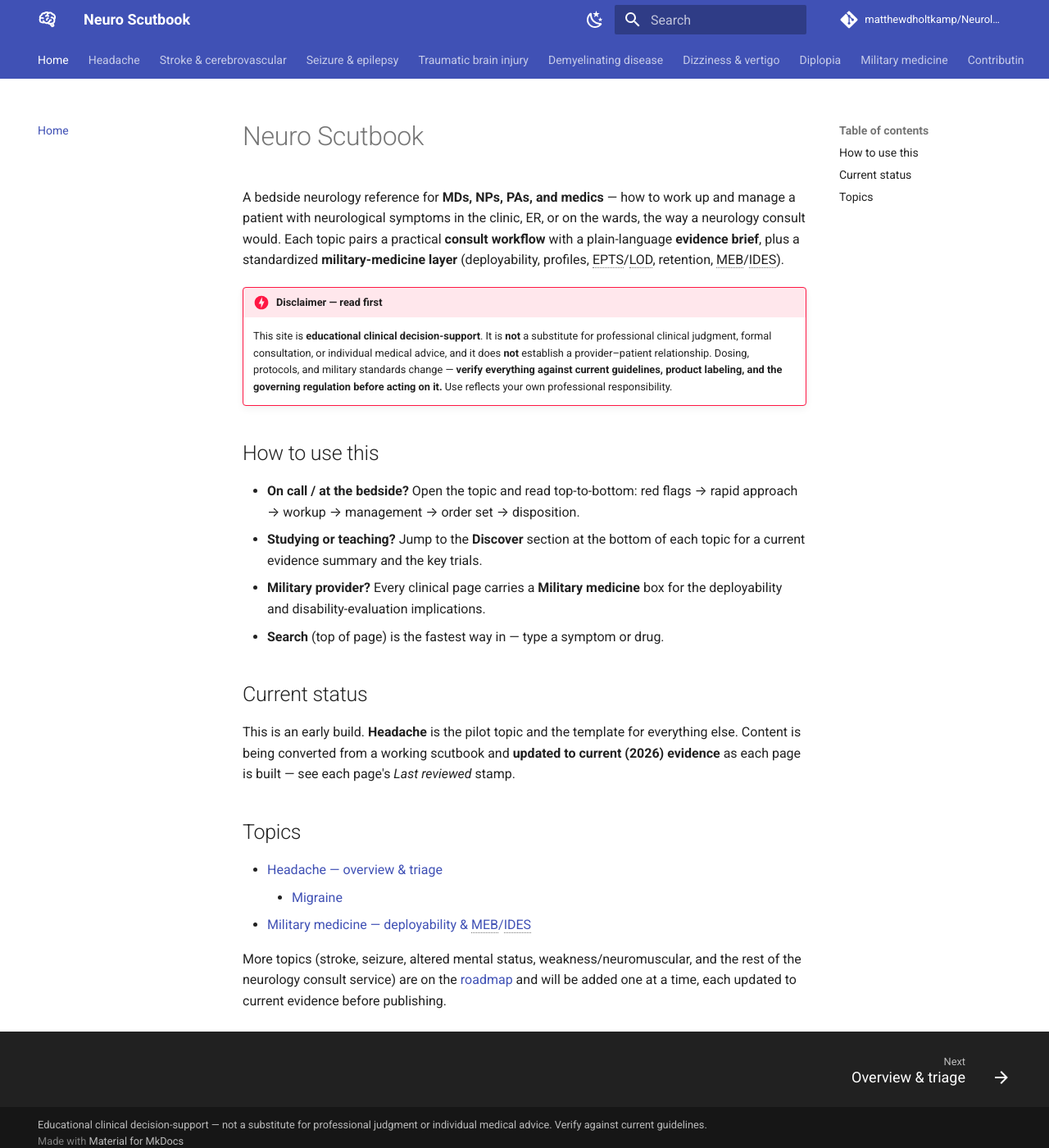
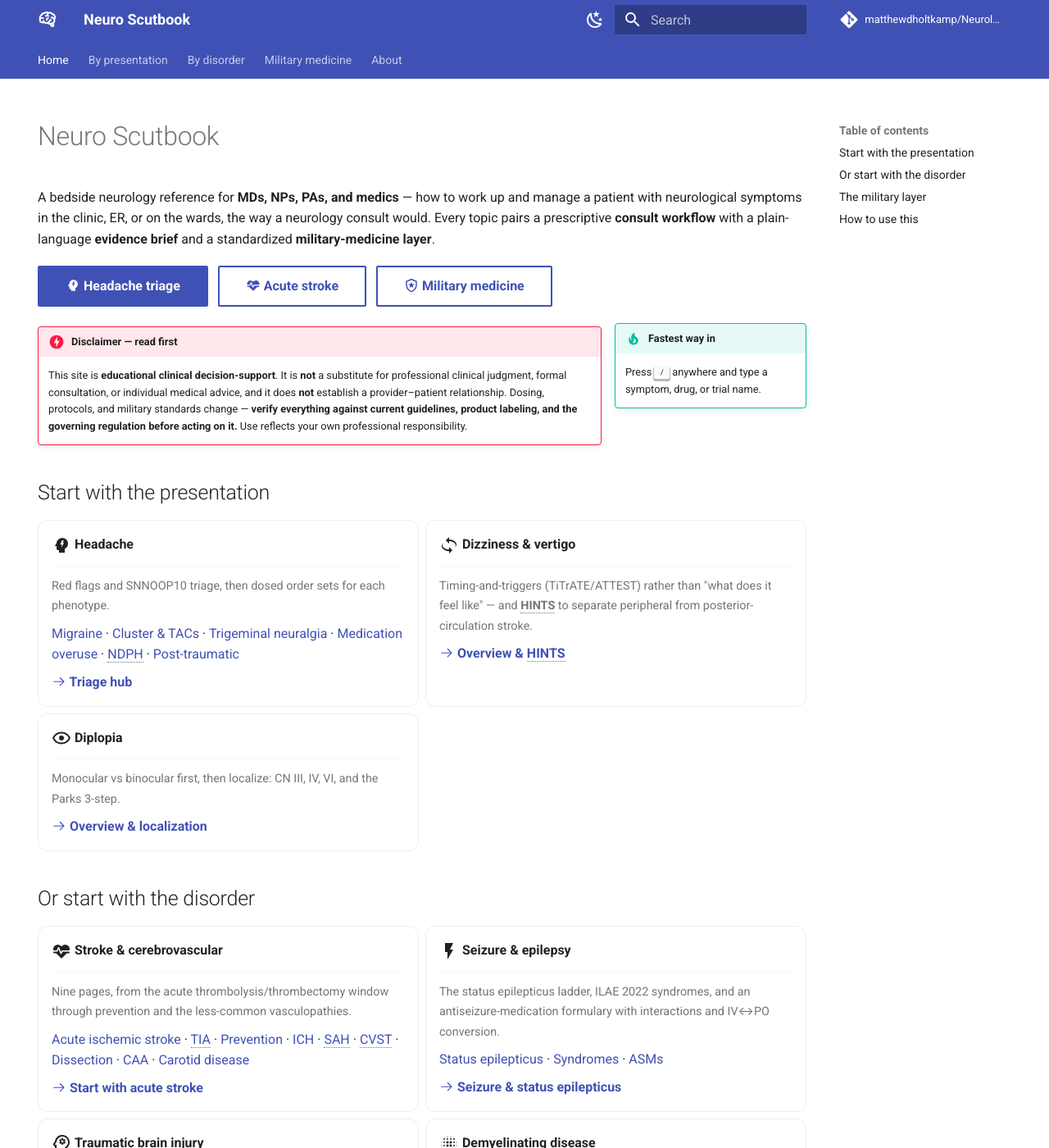
Before and after one commit to matthewdholtkamp/Neurology, an MkDocs documentation site: the page built from docs/index.md, in a window 1280 px wide and 1400 px high. Shown: the whole window at 82% size. Built offline with MkDocs 1.6.1 and Material for MkDocs 9.7.7, drawn with Linux system fonts in a browser that asks for light colours; comment, search, counter and statistics services are not loaded; some of the changed text lies outside the part shown.

Commit message:
Home page rebuild + collapse nav from 10 tabs to 5
Two problems: the top nav had ten sections competing for one line, and the
home page was badly stale — it still described the site as "an early build"
with "Headache as the pilot topic" and listed two topics when there are 37.

Nav restructured around how a consult actually starts:

  Home / By presentation / By disorder / Military medicine / About

"By presentation" holds headache, dizziness, and diplopia — the symptom a
patient arrives with. "By disorder" holds stroke, seizure, TBI, and
demyelinating disease. This scales: the roadmap's coma/AMS/radiculopathy
pages slot under presentation, and MG/dementia/movement under disorder,
without ever adding another top-level tab.

Home page rebuilt as a card grid so the whole site is visible at a glance
instead of buried in nav. Each card names its sub-pages as direct links, so
a specific page is one click from the landing page rather than two. Also
closes the roadmap's open "quick reference landing grid" question, which
asked for exactly this.

Replaced the intro with three real entry-point buttons. An earlier draft had
a "search is fastest" button pointing at "#" — a button that does nothing is
worse than no button, so the search hint is now an inline tip and the buttons
go to headache triage, acute stroke, and the military reference.

CSS: card hover lift and border accent, dense sub-page link lists, and
tab-bar wrapping as a safety net.

Verified at 1280px and 375px — no horizontal overflow, icons render, cards
stack on mobile.

Co-Authored-By: Claude Opus 4.8 <noreply@anthropic.com>

```diff
--- a/docs/index.md
+++ b/docs/index.md
@@ -1,10 +1,21 @@
+---
+hide:
+  - navigation
+---
+
 # Neuro Scutbook
 
-A bedside neurology reference for **MDs, NPs, PAs, and medics** — how to work up and
-manage a patient with neurological symptoms in the clinic, ER, or on the wards, the way
-a neurology consult would. Each topic pairs a practical **consult workflow** with a
-plain-language **evidence brief**, plus a standardized **military-medicine layer**
-(deployability, profiles, EPTS/LOD, retention, MEB/IDES).
+A bedside neurology reference for **MDs, NPs, PAs, and medics** — how to work up and manage a
+patient with neurological symptoms in the clinic, ER, or on the wards, the way a neurology consult
+would. Every topic pairs a prescriptive **consult workflow** with a plain-language **evidence
+brief** and a standardized **military-medicine layer**.
+
+[:material-head-flash: Headache triage](headache/index.md){ .md-button .md-button--primary }
+[:material-heart-pulse: Acute stroke](stroke/index.md){ .md-button }
+[:material-shield-star-outline: Military medicine](military/deployability.md){ .md-button }
+
+!!! tip inline end "Fastest way in"
+    Press <kbd>/</kbd> anywhere and type a symptom, drug, or trial name.
 
 !!! danger "Disclaimer — read first"
     This site is **educational clinical decision-support**. It is **not** a substitute for
@@ -14,28 +25,136 @@ plain-language **evidence brief**, plus a standardized **military-medicine layer
     labeling, and the governing regulation before acting on it.** Use reflects your own
     professional responsibility.
 
+## Start with the presentation
+
+<div class="grid cards" markdown>
+
+-   :material-head-flash:{ .lg .middle } **Headache**
+
+    ---
+
+    Red flags and SNNOOP10 triage, then dosed order sets for each phenotype.
+
+    [Migraine](headache/migraine.md) · [Cluster & TACs](headache/cluster-tac.md) ·
+    [Trigeminal neuralgia](headache/trigeminal-neuralgia.md) ·
+    [Medication overuse](headache/medication-overuse.md) ·
+    [NDPH](headache/new-daily-persistent.md) · [Post-traumatic](headache/post-traumatic.md)
+
+    [:octicons-arrow-right-24: Triage hub](headache/index.md)
+
+-   :material-rotate-3d-variant:{ .lg .middle } **Dizziness & vertigo**
+
+    ---
+
+    Timing-and-triggers (TiTrATE/ATTEST) rather than "what does it feel like" — and
+    **HINTS** to separate peripheral from posterior-circulation stroke.
+
+    [:octicons-arrow-right-24: Overview & HINTS](dizziness/index.md)
+
+-   :material-eye-outline:{ .lg .middle } **Diplopia**
+
+    ---
+
+    Monocular vs binocular first, then localize: CN III, IV, VI, and the Parks 3-step.
+
+    [:octicons-arrow-right-24: Overview & localization](diplopia/index.md)
+
+</div>
+
+## Or start with the disorder
+
+<div class="grid cards" markdown>
+
+-   :material-heart-pulse:{ .lg .middle } **Stroke & cerebrovascular**
+
+    ---
+
+    Nine pages, from the acute thrombolysis/thrombectomy window through prevention and the
+    less-common vasculopathies.
+
+    [Acute ischemic stroke](stroke/index.md) · [TIA](stroke/tia.md) ·
+    [Prevention](stroke/prevention.md) · [ICH](stroke/intracerebral-hemorrhage.md) ·
+    [SAH](stroke/subarachnoid-hemorrhage.md) · [CVST](stroke/cerebral-venous-thrombosis.md) ·
+    [Dissection](stroke/cervical-artery-dissection.md) ·
+    [CAA](stroke/cerebral-amyloid-angiopathy.md) · [Carotid disease](stroke/carotid-disease.md)
+
+    [:octicons-arrow-right-24: Start with acute stroke](stroke/index.md)
+
+-   :material-flash:{ .lg .middle } **Seizure & epilepsy**
+
+    ---
+
+    The status epilepticus ladder, ILAE 2022 syndromes, and an antiseizure-medication
+    formulary with interactions and IV↔PO conversion.
+
+    [Status epilepticus](seizure/index.md) · [Syndromes](seizure/epilepsy-syndromes.md) ·
+    [ASMs](seizure/asm.md)
+
+    [:octicons-arrow-right-24: Seizure & status epilepticus](seizure/index.md)
+
+-   :material-head-cog-outline:{ .lg .middle } **Traumatic brain injury**
+
+    ---
+
+    Acute ER management and return-to-activity, plus **ten comorbidity sub-pages** — the
+    domains that actually drive persistent symptoms after mTBI.
+
+    [Headache](tbi/headache.md) · [Sleep](tbi/sleep.md) · [Mood & PTSD](tbi/mood-ptsd.md) ·
+    [Cognitive](tbi/cognitive.md) · [Vestibular](tbi/vestibular.md) · [Vision](tbi/vision.md) ·
+    [Neuroendocrine](tbi/neuroendocrine.md) · [Autonomic](tbi/autonomic.md) ·
+    [Seizures](tbi/seizures.md) · [Pain & substance](tbi/pain-substance.md)
+
+    [:octicons-arrow-right-24: TBI work-up & return to duty](tbi/index.md)
+
+-   :material-blur:{ .lg .middle } **Demyelinating disease**
+
+    ---
+
+    MS on the 2024 McDonald criteria — and the two diseases that are **not** MS and must not
+    be treated as such.
+
+    [Multiple sclerosis](ms/index.md) · [NMOSD](ms/nmosd.md) · [MOGAD](ms/mogad.md)
+
+    [:octicons-arrow-right-24: Multiple sclerosis](ms/index.md)
+
+</div>
+
+## The military layer
+
+<div class="grid cards" markdown>
+
+-   :material-shield-star-outline:{ .lg .middle } **Profiles, MEB/MAR2 & deployability**
+
+    ---
+
+    The question providers actually get stuck on: **do I board this Soldier, when, and am I
+    the one who starts it?** Answered from **AR 40-501, AR 40-502, DA Pam 40-502,
+    DoDI 6130.03, and DoDM 1332.18** — including the MAR2-versus-DES fork, who signs, the
+    real day thresholds, and the full IDES timeline.
+
+    [:octicons-arrow-right-24: Open the military reference](military/deployability.md)
+
+</div>
+
+Every clinical page also carries its own **Military medicine** box applying that framework to
+the condition — deployability, profile, EPTS/LOD, retention standards, and MEB/MAR2 referral.
+
 ## How to use this
 
-- **On call / at the bedside?** Open the topic and read top-to-bottom: red flags →
-  rapid approach → workup → management → order set → disposition.
-- **Studying or teaching?** Jump to the **Discover** section at the bottom of each topic
-  for a current evidence summary and the key trials.
-- **Military provider?** Every clinical page carries a **Military medicine** box for the
-  deployability and disability-evaluation implications.
-- **Search** (top of page) is the fastest way in — type a symptom or drug.
+- **On call or at the bedside?** Open the topic and read top-to-bottom: red flags → rapid
+  approach → workup → **tiered Step 1→2→3 order sets with doses** → disposition.
+- **Prescribing?** Look for the **TRICARE** box wherever drugs appear — preferred versus
+  PA-gated, and what the authorization needs.
+- **Studying or teaching?** Jump to the **Discover** brief at the bottom of each page for the
+  evidence and the key trials.
+- **Search** — press `/` anywhere and type a symptom, drug, or trial name.
 
-## Current status
+!!! note "How current is this?"
+    Every page carries a visible **Last reviewed** stamp and a **Verified** footer that states
+    what was checked against source, what is conference or press-release data rather than
+    peer-reviewed, and what still needs confirmation before you act on it. Where a
+    recommendation rests on observational rather than randomized evidence, the page says so.
 
-This is an early build. **Headache** is the pilot topic and the template for everything
-else. Content is being converted from a working scutbook and **updated to current
-(2026) evidence** as each page is built — see each page's *Last reviewed* stamp.
-
-## Topics
-
-- [Headache — overview & triage](headache/index.md)
-    - [Migraine](headache/migraine.md)
-- [Military medicine — deployability & MEB/IDES](military/deployability.md)
-
-More topics (stroke, seizure, altered mental status, weakness/neuromuscular, and the rest
-of the neurology consult service) are on the [roadmap](https://github.com/matthewdholtkamp/Neurology)
-and will be added one at a time, each updated to current evidence before publishing.
+    **37 pages** across headache, cerebrovascular disease, seizure, TBI, demyelinating disease,
+    dizziness, diplopia, and military medicine. Build progress is tracked on the
+    [roadmap](https://github.com/matthewdholtkamp/Neurology/blob/main/ROADMAP.md).
--- a/docs/stylesheets/extra.css
+++ b/docs/stylesheets/extra.css
@@ -46,3 +46,47 @@
   color: #557a1a;
   border: 1px solid rgba(107, 142, 35, 0.3);
 }
+
+/* ---- Home page: topic cards ---- */
+.md-typeset .grid.cards > ul > li {
+  border-radius: 0.6rem;
+  border: 1px solid var(--md-default-fg-color--lightest);
+  transition: border-color 180ms, box-shadow 180ms, transform 180ms;
+}
+.md-typeset .grid.cards > ul > li:hover {
+  border-color: var(--md-accent-fg-color);
+  box-shadow: 0 4px 18px rgba(0, 0, 0, 0.12);
+  transform: translateY(-2px);
+}
+
+/* Card heading: icon + title on one line */
+.md-typeset .grid.cards > ul > li > hr {
+  margin: 0.6rem 0;
+  opacity: 0.4;
+}
+.md-typeset .grid.cards .lg.middle {
+  vertical-align: middle;
+  fill: var(--md-accent-fg-color);
+}
+
+/* The dense "· separated" page lists inside cards */
+.md-typeset .grid.cards > ul > li > p:nth-of-type(2) {
+  font-size: 0.72rem;
+  line-height: 1.7;
+  color: var(--md-default-fg-color--light);
+}
+
+/* Trailing "arrow" link reads as the card's primary action */
+.md-typeset .grid.cards > ul > li > p:last-of-type > a {
+  font-weight: 600;
+}
+
+/* Hero buttons under the intro */
+.md-typeset .md-button {
+  margin: 0.2rem 0.4rem 0.2rem 0;
+}
+
+/* Tighter tab bar so five sections sit comfortably */
+.md-tabs__list {
+  flex-wrap: wrap;
+}
--- a/mkdocs.yml
+++ b/mkdocs.yml
@@ -68,7 +68,8 @@ markdown_extensions:
 
 nav:
   - Home: index.md
-  - Headache:
+  - By presentation:
+    - Headache:
       - Overview & triage: headache/index.md
       - Migraine: headache/migraine.md
       - Cluster & TACs: headache/cluster-tac.md
@@ -76,7 +77,12 @@ nav:
       - Medication overuse headache: headache/medication-overuse.md
       - New daily persistent headache: headache/new-daily-persistent.md
       - Post-traumatic headache: headache/post-traumatic.md
-  - Stroke & cerebrovascular:
+    - Dizziness & vertigo:
+      - Overview & HINTS: dizziness/index.md
+    - Diplopia:
+      - Overview & localization: diplopia/index.md
+  - By disorder:
+    - Stroke & cerebrovascular:
       - Acute ischemic stroke: stroke/index.md
       - Transient ischemic attack (TIA): stroke/tia.md
       - Prevention (primary & secondary): stroke/prevention.md
@@ -86,11 +92,11 @@ nav:
       - Cervical artery dissection: stroke/cervical-artery-dissection.md
       - Cerebral amyloid angiopathy: stroke/cerebral-amyloid-angiopathy.md
       - Carotid artery disease: stroke/carotid-disease.md
-  - Seizure & epilepsy:
+    - Seizure & epilepsy:
       - Seizure & status epilepticus: seizure/index.md
       - Epilepsy syndromes: seizure/epilepsy-syndromes.md
       - Antiseizure medications: seizure/asm.md
-  - Traumatic brain injury:
+    - Traumatic brain injury:
       - TBI — work-up & return to duty: tbi/index.md
       - "— Headache": tbi/headache.md
       - "— Sleep": tbi/sleep.md
@@ -102,15 +108,11 @@ nav:
       - "— Autonomic": tbi/autonomic.md
       - "— Post-traumatic seizures": tbi/seizures.md
       - "— Pain & substance": tbi/pain-substance.md
-  - Demyelinating disease:
+    - Demyelinating disease:
       - Multiple sclerosis: ms/index.md
       - "— NMOSD (AQP4)": ms/nmosd.md
       - "— MOGAD (MOG)": ms/mogad.md
-  - Dizziness & vertigo:
-      - Overview & HINTS: dizziness/index.md
-  - Diplopia:
-      - Overview & localization: diplopia/index.md
   - Military medicine:
       - Profiles, MEB/MAR2 & deployability: military/deployability.md
-  - Contributing:
+  - About:
       - How to add a topic: contributing.md
```
